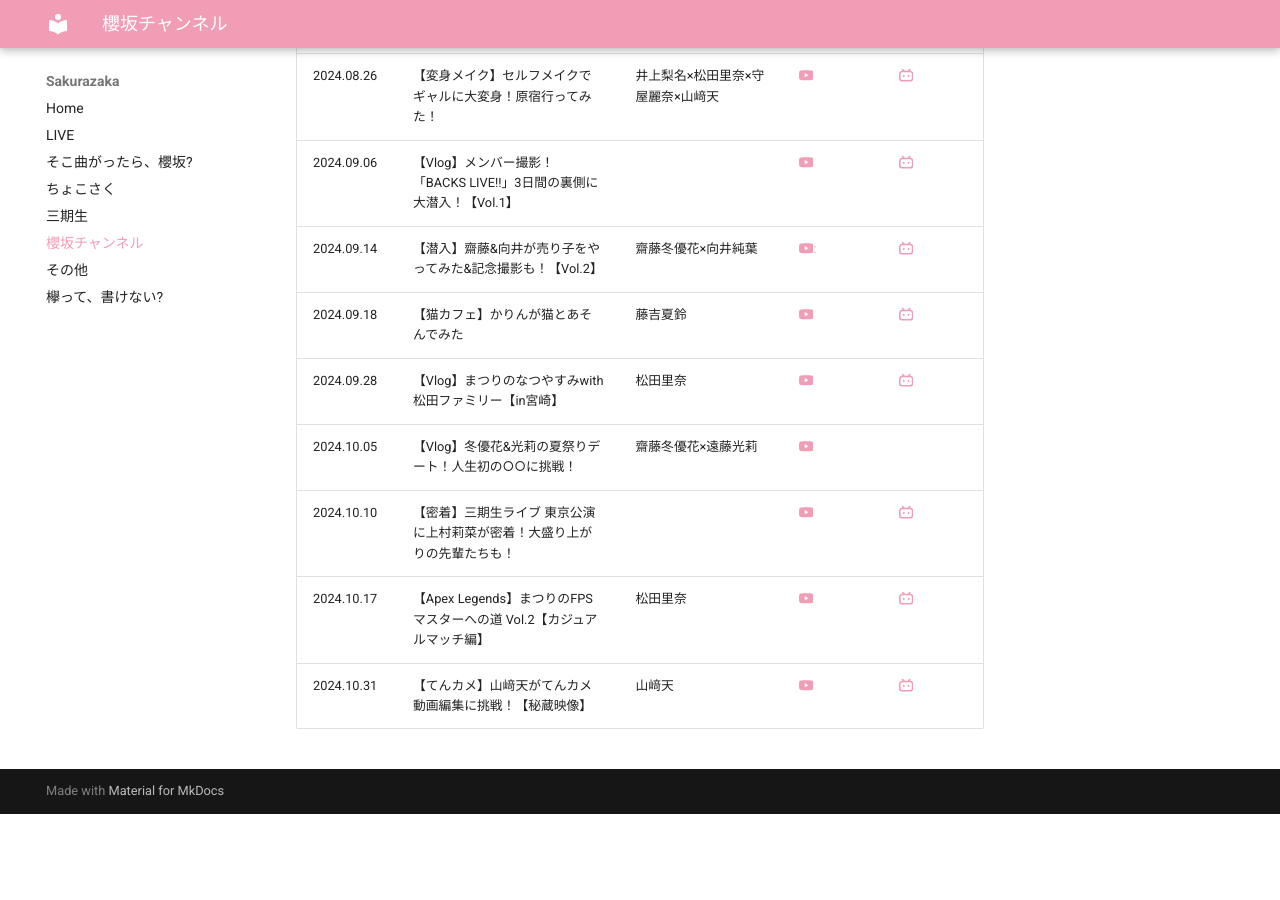
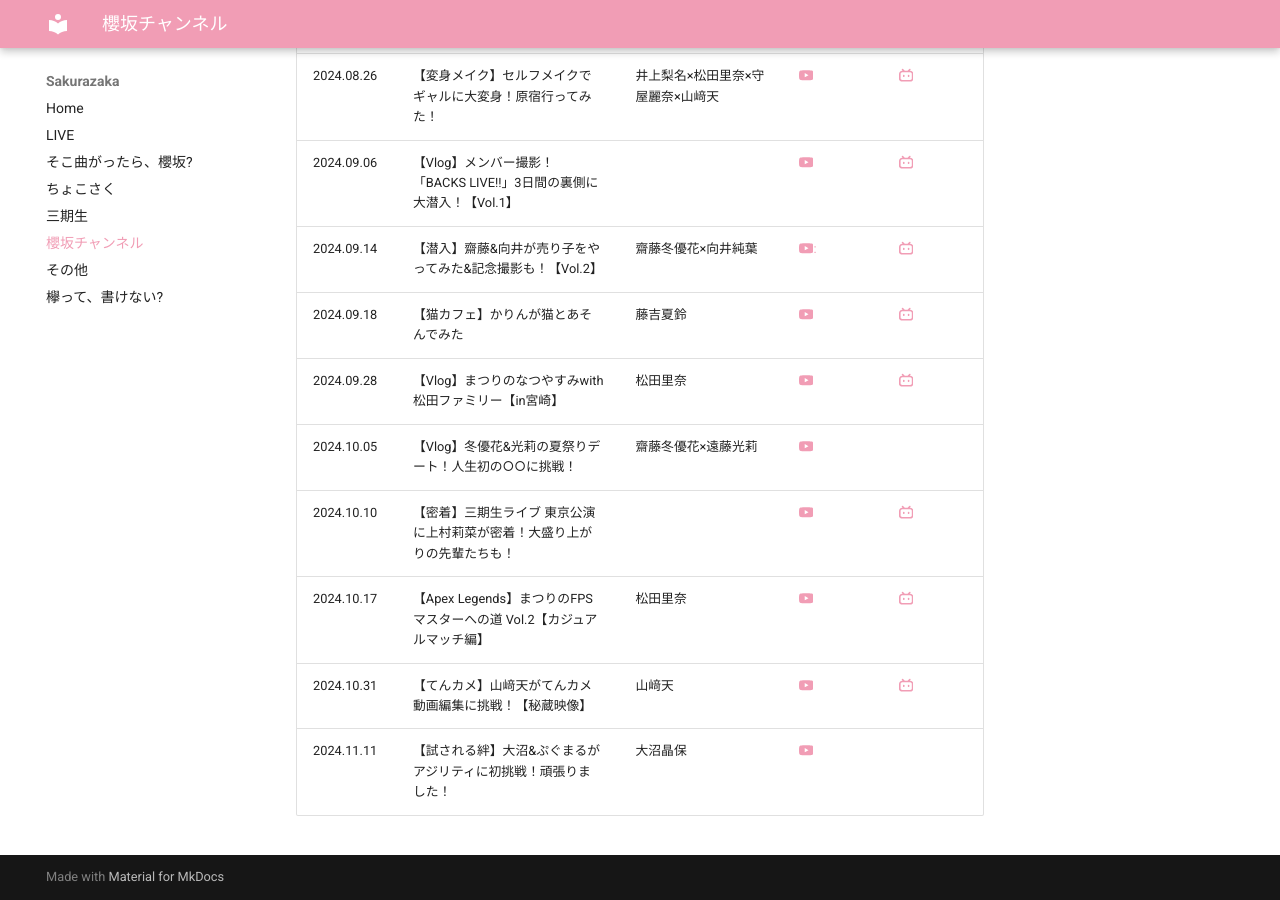
Before and after one commit to aki-192/sakura, an MkDocs documentation site: the page built from docs/yt-channel.md, in a window 1280 px wide and 900 px high, scrolled down 5736 px. Built offline with MkDocs 1.6.1 and Material for MkDocs 9.7.7, drawn with Linux system fonts in a browser that asks for light colours; before the commit the page ends 6550 px from its top, so only the background shows below that.

Commit message:
Update yt-channel.md

```diff
--- a/docs/yt-channel.md
+++ b/docs/yt-channel.md
@@ -81,3 +81,4 @@ title: 櫻坂チャンネル
 | 2024.10.10 | 【密着】三期生ライブ 東京公演に上村莉菜が密着！大盛り上がりの先輩たちも！ | | [:simple-youtube:](https://www.youtube.com/watch?v=2J8A3qF3wCk) | [:simple-bilibili:](https://www.bilibili.com/video/BV1pa2yYXEoR/) |
 | 2024.10.17 | 【Apex Legends】まつりのFPSマスターへの道 Vol.2【カジュアルマッチ編】 | 松田里奈 | [:simple-youtube:](https://www.youtube.com/watch?v=jlPX_gxRmts) | [:simple-bilibili:](https://www.bilibili.com/video/BV1nYyTY6Ewf/) |
 | 2024.10.31 | 【てんカメ】山﨑天がてんカメ動画編集に挑戦！【秘蔵映像】 | 山﨑天 | [:simple-youtube:](https://www.youtube.com/watch?v=dtqgZ1aq_UU) | [:simple-bilibili:](https://www.bilibili.com/video/BV1BmSyYpEJv/) |
+| 2024.11.11 | 【試される絆】大沼&ぷぐまるがアジリティに初挑戦！頑張りました！ | 大沼晶保  | [:simple-youtube:](https://www.youtube.com/watch?v=jntVuohcbaY) | |
```
